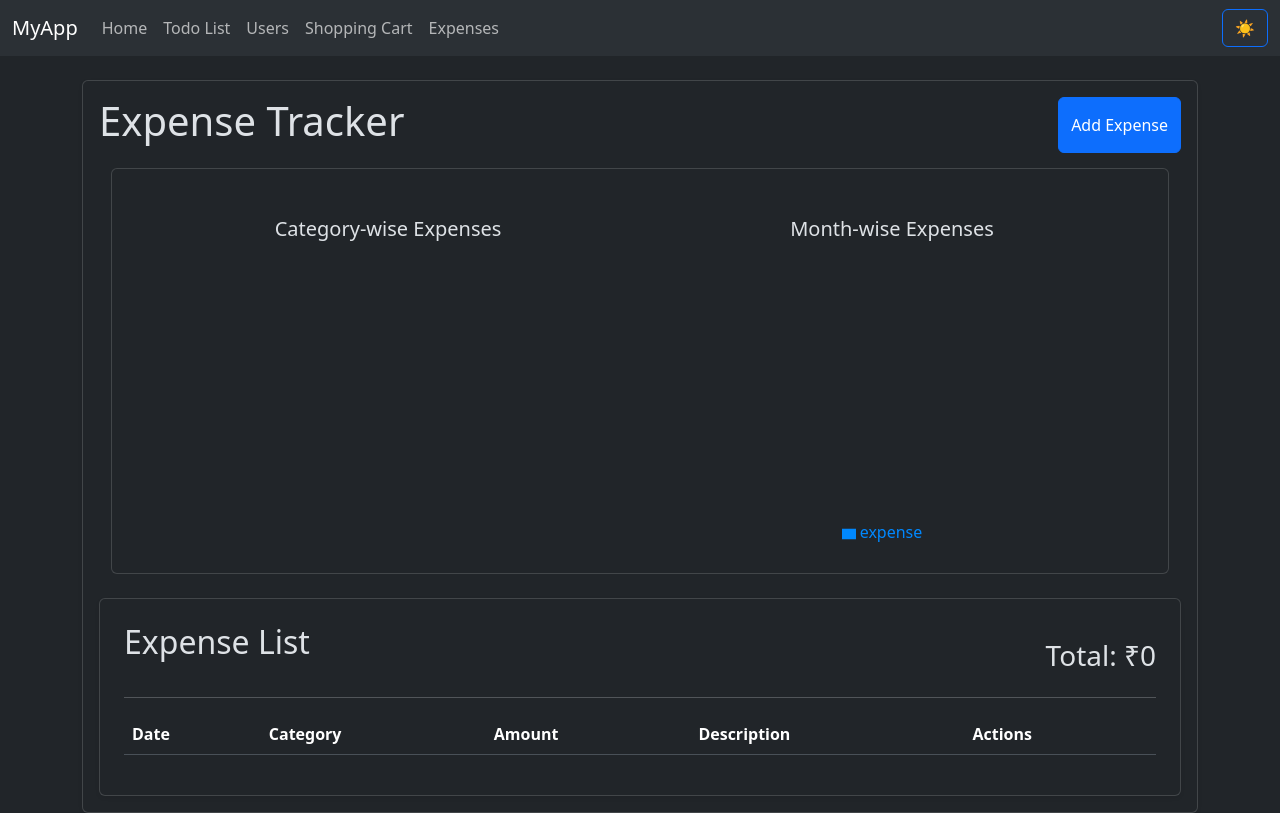
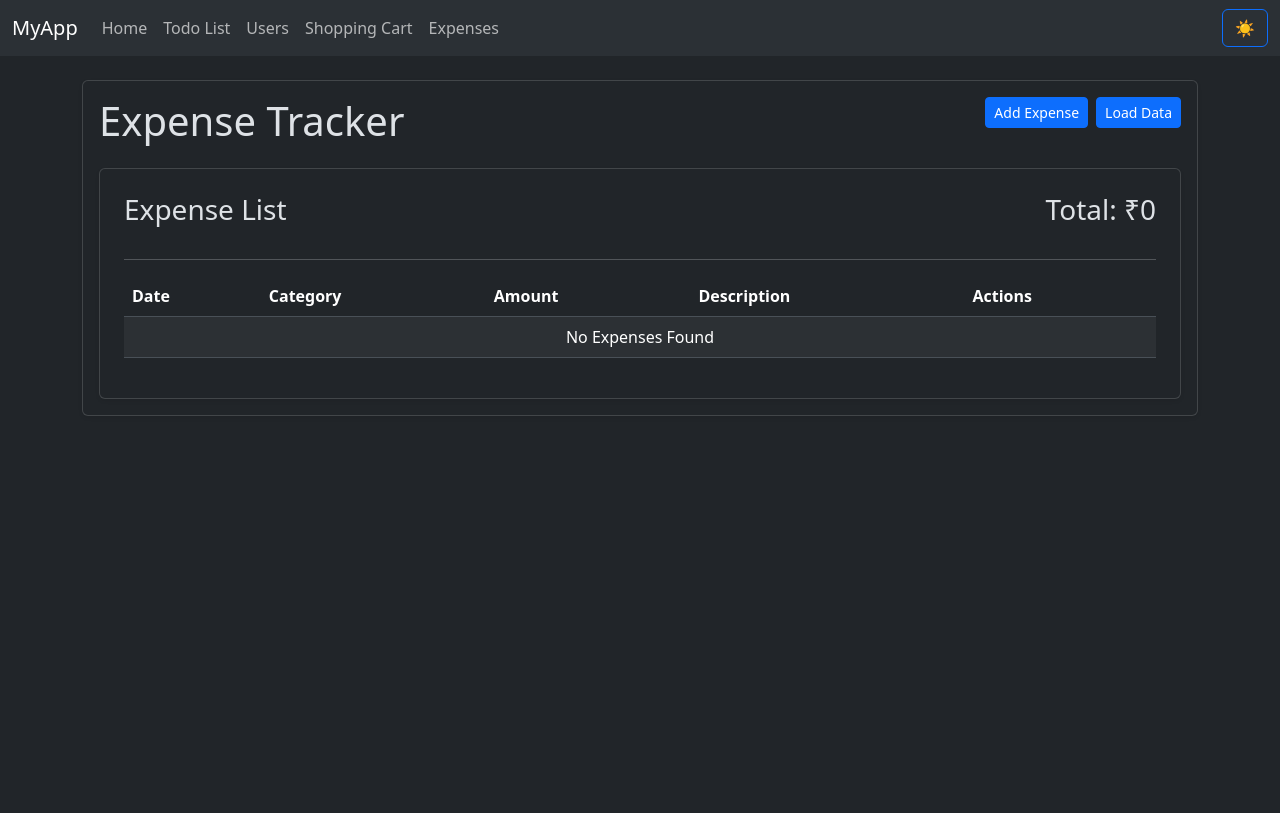
Before and after one commit to pikesh1212/react-jest-practice, a React (Create React App) app: page /expensetracker in a window 1280 px wide. Built offline with nearby package versions, Linux system fonts and the light colour scheme.

Commit message:
features added to expense tracker

```diff
--- a/src/components/ExpenseTracker/AddExpenseForm.jsx
+++ b/src/components/ExpenseTracker/AddExpenseForm.jsx
@@ -55,9 +55,6 @@ function AddExpenseForm() {
 
   return (
     <div className="card p-4 shadow-sm mb-4">
-      <h2 className="mb-3">
-        {editingExpense ? "Edit Expense" : "Add Expense"}
-      </h2>
       <form onSubmit={handleSubmit}>
         <div className="mb-3">
           <label className="form-label">Date</label>
--- a/src/components/ExpenseTracker/ExpenseContext.jsx
+++ b/src/components/ExpenseTracker/ExpenseContext.jsx
@@ -1,4 +1,5 @@
 import { createContext, useContext, useEffect, useState } from "react";
+import dummyData from "../../data/expenseDummy.json";
 const expenseContext = createContext();
 
 export function useExpense() {
@@ -45,7 +46,12 @@ export function ExpenseProvider({ children }) {
     setEditingExpense(null);
     setFormOpen(true);
   };
-
+  const handleLoadDummy = () => {
+    setExpenses(dummyData);
+  };
+  const clearDummyData = () => {
+    setExpenses([]);
+  };
 
   const handleClose = () => setFormOpen(false);
   const handleShow = () => setFormOpen(true);
@@ -64,7 +70,9 @@ export function ExpenseProvider({ children }) {
         isFormOpen,
         handleShow,
         handleClose,
-        handleAddExpButton
+        handleAddExpButton,
+        handleLoadDummy,
+        clearDummyData
       }}
     >
       {children}
--- a/src/components/ExpenseTracker/ExpenseList.jsx
+++ b/src/components/ExpenseTracker/ExpenseList.jsx
@@ -7,8 +7,8 @@ function ExpenseList() {
   return (
     <div className="card p-4 shadow-sm">
       <div style={{display:"flex", justifyContent:"space-between"}}>
-        <h2 className="mb-3">Expense List</h2>
-        <h3 className="mt-3">
+        <h3 className="mb-3">Expense List</h3>
+        <h3 className="mb-3">
           Total: ₹
           {expenses?.reduce((acc, expense) => acc + Number(expense.amount), 0)}
         </h3>
@@ -25,7 +25,7 @@ function ExpenseList() {
           </tr>
         </thead>
         <tbody>
-          {expenses &&
+          {expenses.length>0 ?
             expenses.map((expense) => (
               <tr key={expense.id}>
                 <td>{expense.date}</td>
@@ -50,7 +50,7 @@ function ExpenseList() {
                   </button>
                 </td>
               </tr>
-            ))}
+            )):<tr><td colSpan={5} className="text-center">No Expenses Found</td></tr>}
         </tbody>
       </table>
     </div>
--- a/src/components/ExpenseTracker/ExpenseSummary.jsx
+++ b/src/components/ExpenseTracker/ExpenseSummary.jsx
@@ -59,10 +59,8 @@ const ExpenseSummary = () => {
 
   return (
     <div className="container text-center">
-      <div
-        className="card p-4 mb-4"
-      >
-        <div style={{ display: "flex", justifyContent: "space-around" }}>
+      <div className="card p-4 mb-4">
+        <div className="d-flex flex-md-row flex-column" style={{ justifyContent: "space-around" }}>
           <div style={{ width: "100%" }}>
             <h5 className="mt-4">Category-wise Expenses</h5>
             <ResponsiveContainer width="100%" height={300}>
--- a/src/components/ExpenseTracker/Header.jsx
+++ b/src/components/ExpenseTracker/Header.jsx
@@ -6,7 +6,15 @@ import { Modal, Button } from "react-bootstrap";
 import ExpenseSummary from "./ExpenseSummary";
 
 function Header() {
-  const { isFormOpen ,handleAddExpButton, handleClose} = useExpense();
+  const {
+    isFormOpen,
+    handleAddExpButton,
+    handleClose,
+    handleLoadDummy,
+    clearDummyData,
+    expenses,
+    editingExpense,
+  } = useExpense();
 
   return (
     <>
@@ -18,9 +26,32 @@ function Header() {
         }}
       >
         <h1>Expense Tracker</h1>
-        <Button variant="primary" onClick={handleAddExpButton}>
-          Add Expense
-        </Button>
+        <div>
+          <Button
+            className="btn btn-sm"
+            variant="primary"
+            onClick={handleAddExpButton}
+          >
+            Add Expense
+          </Button>
+          {expenses.length ? (
+            <Button
+              className="btn btn-sm ms-2"
+              variant="danger"
+              onClick={clearDummyData}
+            >
+              Clear Data
+            </Button>
+          ) : (
+            <Button
+              className="btn btn-sm ms-2"
+              variant="primary"
+              onClick={handleLoadDummy}
+            >
+              Load Data
+            </Button>
+          )}
+        </div>
       </div>
 
       <div>
@@ -32,7 +63,12 @@ function Header() {
           onHide={handleClose}
         >
           <Modal.Header closeButton>
-            <Modal.Title>Add Expense</Modal.Title>
+            <Modal.Title>
+              {" "}
+              <h3 className="mb-2">
+                {editingExpense ? "Edit Expense" : "Add Expense"}
+              </h3>
+            </Modal.Title>
           </Modal.Header>
           <Modal.Body>
             <AddExpenseForm />
@@ -44,7 +80,7 @@ function Header() {
           </Modal.Footer> */}
         </Modal>
       </div>
-      <ExpenseSummary/>
+      {expenses.length > 0 && <ExpenseSummary />}
       <ExpenseList />
     </>
   );
--- /dev/null
+++ b/src/data/expenseDummy.json
@@ -0,0 +1,43 @@
+[
+    { "id": 1, "date": "2025-01-15", "category": "Food", "amount": "4500", "description": "Groceries" },
+    { "id": 2, "date": "2025-01-20", "category": "Travel", "amount": "3200", "description": "Cab fare" },
+    { "id": 3, "date": "2025-01-25", "category": "Shopping", "amount": "7000", "description": "Clothes" },
+    { "id": 4, "date": "2025-01-30", "category": "Bills", "amount": "5500", "description": "Electricity & Water" },
+    { "id": 5, "date": "2025-01-31", "category": "Others", "amount": "1200", "description": "Miscellaneous" },
+
+    { "id": 6, "date": "2025-02-10", "category": "Food", "amount": "5000", "description": "Dining out" },
+    { "id": 7, "date": "2025-02-15", "category": "Travel", "amount": "2000", "description": "Fuel" },
+    { "id": 8, "date": "2025-02-20", "category": "Shopping", "amount": "8000", "description": "Electronics" },
+    { "id": 9, "date": "2025-02-25", "category": "Bills", "amount": "6000", "description": "Internet & Phone" },
+    { "id": 10, "date": "2025-02-28", "category": "Others", "amount": "1500", "description": "Subscriptions" },
+
+    { "id": 11, "date": "2025-03-05", "category": "Food", "amount": "4800", "description": "Fast food" },
+    { "id": 12, "date": "2025-03-12", "category": "Travel", "amount": "3500", "description": "Train tickets" },
+    { "id": 13, "date": "2025-03-18", "category": "Shopping", "amount": "6500", "description": "Shoes" },
+    { "id": 14, "date": "2025-03-24", "category": "Bills", "amount": "6200", "description": "Gas Bill" },
+    { "id": 15, "date": "2025-03-30", "category": "Others", "amount": "1700", "description": "Donations" },
+
+    { "id": 16, "date": "2025-04-08", "category": "Food", "amount": "5100", "description": "Groceries" },
+    { "id": 17, "date": "2025-04-14", "category": "Travel", "amount": "2900", "description": "Bus tickets" },
+    { "id": 18, "date": "2025-04-21", "category": "Shopping", "amount": "7800", "description": "Accessories" },
+    { "id": 19, "date": "2025-04-27", "category": "Bills", "amount": "5800", "description": "Electricity" },
+    { "id": 20, "date": "2025-04-30", "category": "Others", "amount": "1400", "description": "Gifts" },
+
+    { "id": 21, "date": "2025-05-06", "category": "Food", "amount": "5300", "description": "Dining" },
+    { "id": 22, "date": "2025-05-11", "category": "Travel", "amount": "2700", "description": "Cab ride" },
+    { "id": 23, "date": "2025-05-19", "category": "Shopping", "amount": "8900", "description": "Smartphone" },
+    { "id": 24, "date": "2025-05-25", "category": "Bills", "amount": "6400", "description": "Water & Gas" },
+    { "id": 25, "date": "2025-05-30", "category": "Others", "amount": "1600", "description": "Party expenses" },
+
+    { "id": 26, "date": "2025-06-04", "category": "Food", "amount": "4700", "description": "Snacks" },
+    { "id": 27, "date": "2025-06-15", "category": "Travel", "amount": "3300", "description": "Train tickets" },
+    { "id": 28, "date": "2025-06-22", "category": "Shopping", "amount": "9200", "description": "Laptop" },
+    { "id": 29, "date": "2025-06-28", "category": "Bills", "amount": "6900", "description": "Rent" },
+    { "id": 30, "date": "2025-06-30", "category": "Others", "amount": "1800", "description": "Charity" },
+
+    { "id": 31, "date": "2025-07-07", "category": "Food", "amount": "5500", "description": "Groceries" },
+    { "id": 32, "date": "2025-07-12", "category": "Travel", "amount": "2100", "description": "Taxi" },
+    { "id": 33, "date": "2025-07-20", "category": "Shopping", "amount": "8300", "description": "Clothes" },
+    { "id": 34, "date": "2025-07-25", "category": "Bills", "amount": "7000", "description": "Electricity & Water" },
+    { "id": 35, "date": "2025-07-30", "category": "Others", "amount": "2000", "description": "Gym" }
+  ]
```
